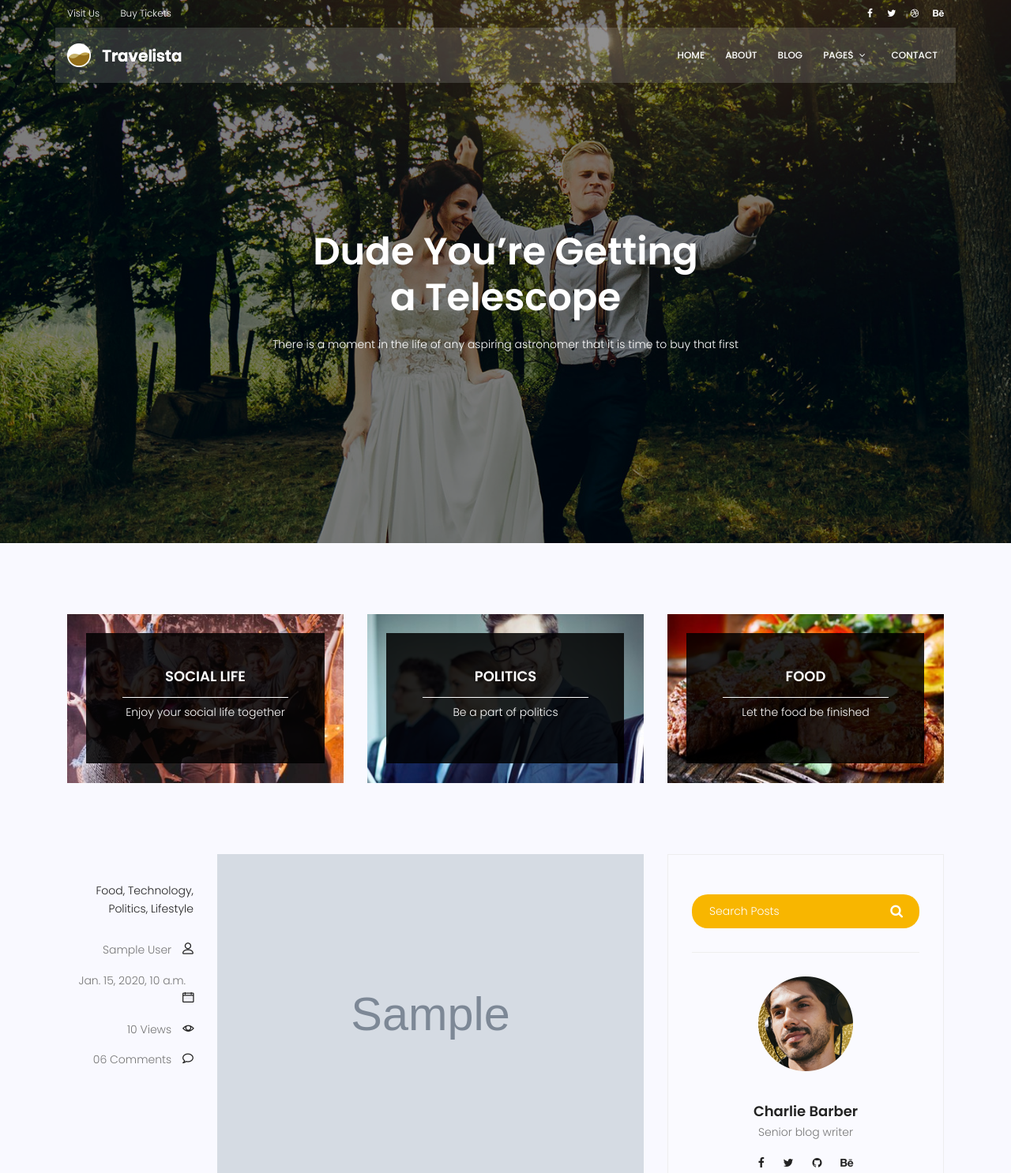
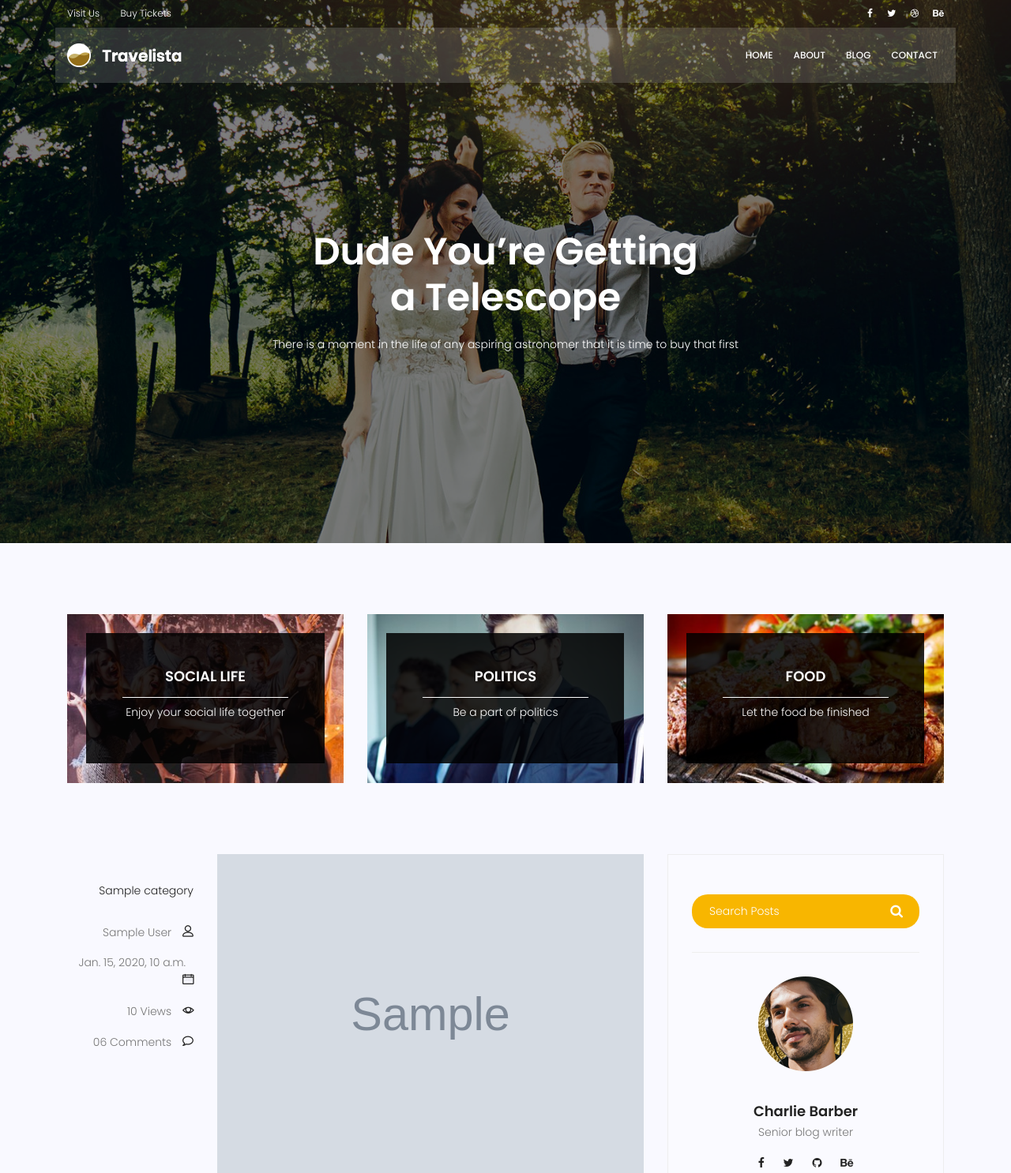
Before and after one commit to majeedkarimi/siteino, a Django app: page /blog/ in a window 1280 px wide. Shown: the top 1486 px of the page at 79% size. Run offline with Django 3.2, Linux system fonts and the light colour scheme; tables that the repository leaves empty hold one stand-in row (values such as "Sample post"); grey boxes marked "Sample" are stand-in pictures; some libraries are stand-ins or nearby versions.

Commit message:
create manaytomany category field
creating category manytomany field

```diff
--- a/blog/admin.py
+++ b/blog/admin.py
@@ -1,15 +1,16 @@
 from django.contrib import admin
-from blog.models import Post
+from blog.models import Post,Category
 # Register your models here.
 
 class PostAdmin(admin.ModelAdmin):
     date_hierarchy = 'created_date'
     empty_value_display = '-empty-'
     # fields = ('title','content','counted_views','status')
-    list_display = ('author','pk','title','status','created_date',
+    list_display = ('title','author','pk','status','created_date',
                     'updated_date','published_date')
     list_filter = ('status','author')
     search_fields = ('title','content',)
     # ordering = ["-created_date"]
 
 admin.site.register(Post,PostAdmin)
+admin.site.register(Category)
--- a/blog/models.py
+++ b/blog/models.py
@@ -1,12 +1,19 @@
 from django.db import models
 from django.contrib.auth.models import User
 # Create your models here.
+
+class Category(models.Model):
+    name = models.CharField(max_length=300)
+
+    def __str__(self):
+        return self.name
+
 class Post(models.Model):
     image = models.ImageField(upload_to='blog/',default='blog/default.jpg')
     author = models.ForeignKey(User,on_delete=models.SET_NULL,null=True)
     title = models.CharField(max_length=300)
     content = models.TextField()
-    # category
+    category = models.ManyToManyField(Category)
     # tag
     counted_views = models.IntegerField(default=0)
     status = models.BooleanField(default=False)
--- a/templates/base.html
+++ b/templates/base.html
@@ -63,17 +63,6 @@
 				          <li><a href="{% url "website:index" %}">Home</a></li>
 						  <li><a href="{% url "website:about" %}">About</a></li>
 						  <li><a href="{% url "blog:index" %}">Blog</a></li>
-				          <li class="menu-has-children"><a href="">Pages</a>
-				            <ul>
-				            	  <li><a href="elements.html">Elements</a></li>
-						          <li class="menu-has-children"><a href="">Level 2 </a>
-						            <ul>
-						              <li><a href="#">Item One</a></li>
-						              <li><a href="#">Item Two</a></li>
-						            </ul>
-						          </li>
-				            </ul>
-				          </li>
 				          <li><a href="{%  url "website:contact" %}">Contact</a></li>
 				        </ul>
 				      </nav><!-- #nav-menu-container -->
--- a/templates/blog/blog-home.html
+++ b/templates/blog/blog-home.html
@@ -90,10 +90,11 @@
 							<div class="single-post row">
 								<div class="col-lg-3  col-md-3 meta-details">
 									<ul class="tags">
-										<li><a href="#">Food,</a></li>
-										<li><a href="#">Technology,</a></li>
-										<li><a href="#">Politics,</a></li>
-										<li><a href="#">Lifestyle</a></li>
+										<!-- {% for cat in post.category.all %}
+										<li><a href="#">{{cat.name}}, </a></li>
+										{% endfor %} -->
+										<!-- OR -->
+										<li><a href="#">{{ post.category.all|join:", " }} </a></li>
 									</ul>
 									<div class="user-details row">
 										<p class="user-name col-lg-12 col-md-12 col-6"><a href="#">{{post.author.get_full_name}}</a> <span class="lnr lnr-user"></span></p>
```
Also changed, not shown: blog/migrations/0006_auto_20220307_2141.py (added).
